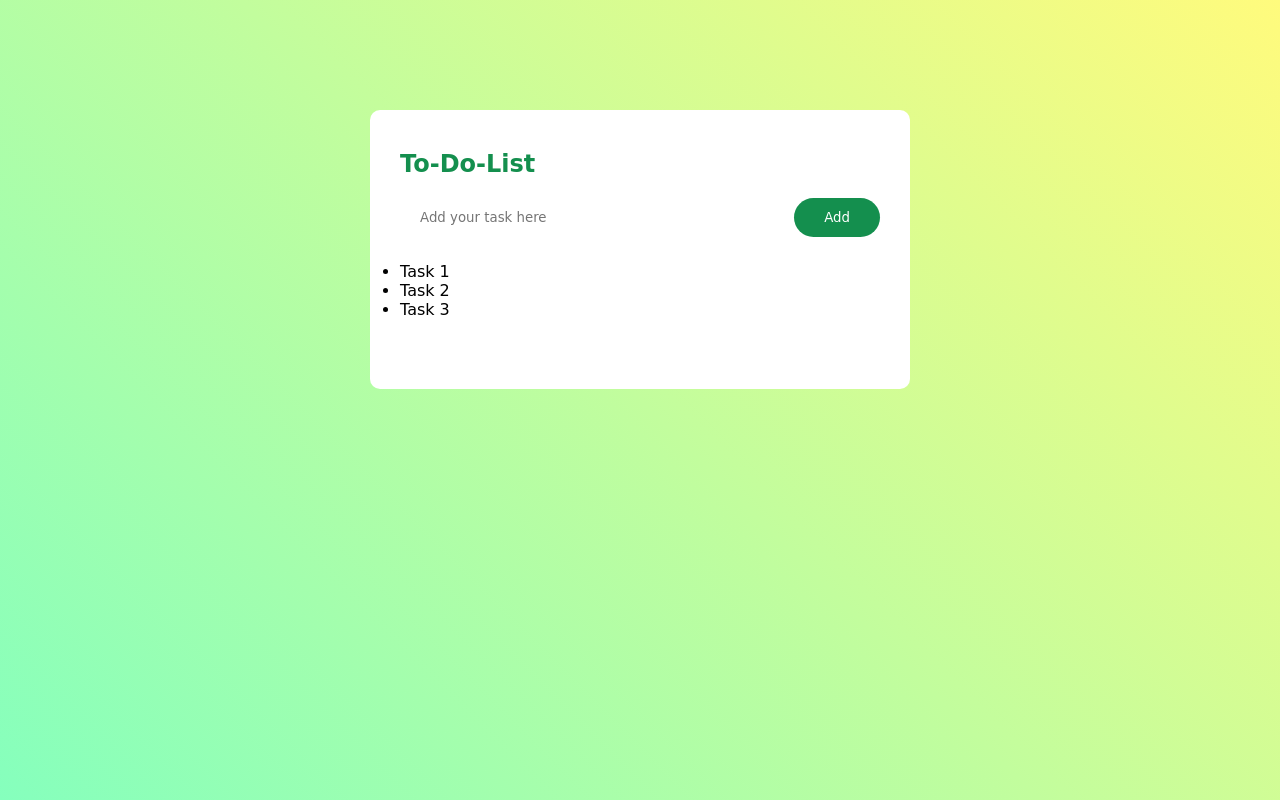
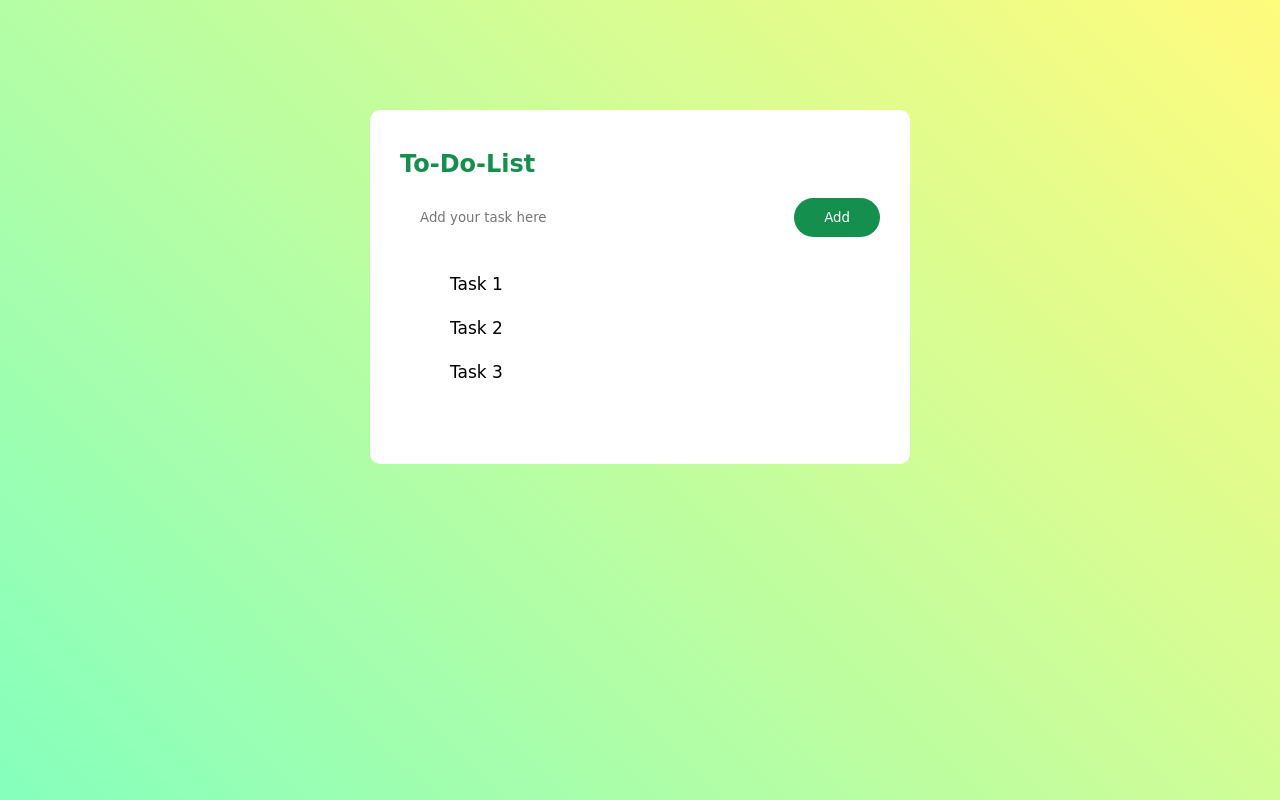
Before and after one commit to adithyasankars/react-intellipat, a plain HTML site: page to-do-app/index.html in a window 1280 px wide. Drawn offline with Linux system fonts and the light colour scheme.

Commit message:
list style added

```diff
--- a/to-do-app/styles.css
+++ b/to-do-app/styles.css
@@ -66,3 +66,12 @@
  button:hover{
     background: #053119;
  }
+
+ ul li{
+    list-style: none;
+    padding: 12px 8px 12px 50px;
+    user-select: none;
+    position: relative;
+    font-size: 17px;
+
+ }
```
